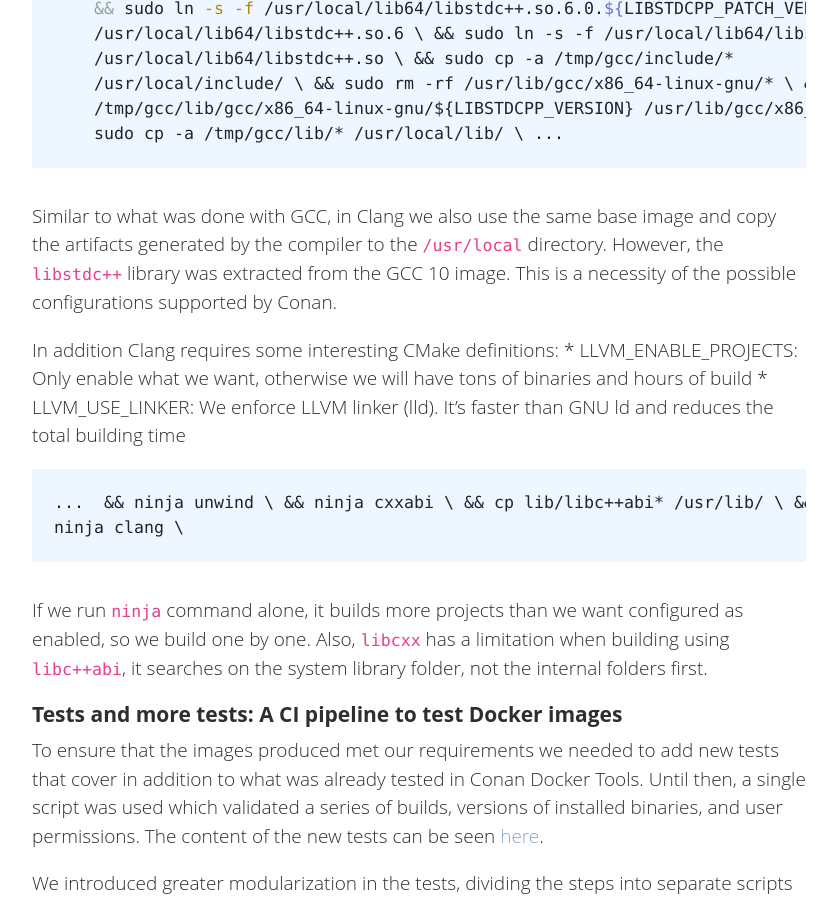
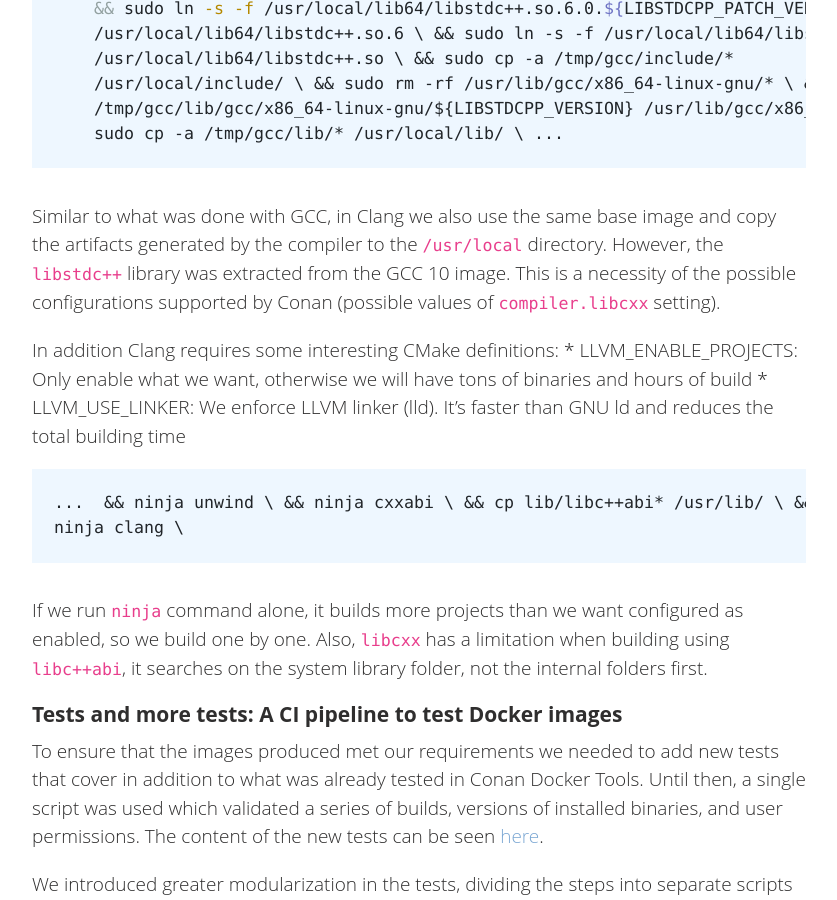
Before and after one commit to conan-io/conan-io.github.io, a Jekyll site: the page built from _posts/2021-08-09-Modern-docker-images.markdown, in a window 1280 px wide and 900 px high, scrolled down 8556 px. Shown: the whole window, without its empty margins (20-857 px from the left). Built offline with Jekyll 4.4.1, drawn with Linux system fonts in a browser that asks for light colours; comment, search, counter and statistics services are not loaded.

Commit message:
Update _posts/2021-08-09-Modern-docker-images.markdown
Co-authored-by: Javier G. Sogo <jgsogo@gmail.com>

```diff
--- a/_posts/2021-08-09-Modern-docker-images.markdown
+++ b/_posts/2021-08-09-Modern-docker-images.markdown
@@ -345,7 +345,7 @@ RUN sudo mv /tmp/gcc/lib64 /usr/local/ \
 Similar to what was done with GCC, in Clang we also use the same base image and copy the
 artifacts generated by the compiler to the ``/usr/local`` directory. However, the ``libstdc++``
 library was extracted from the GCC 10 image. This is a necessity of the possible configurations
-supported by Conan.
+supported by Conan (possible values of ``compiler.libcxx`` setting).
 
 In addition Clang requires some interesting CMake definitions: * LLVM_ENABLE_PROJECTS: Only
 enable what we want, otherwise we will have tons of binaries and hours of build * LLVM_USE_LINKER:
```
